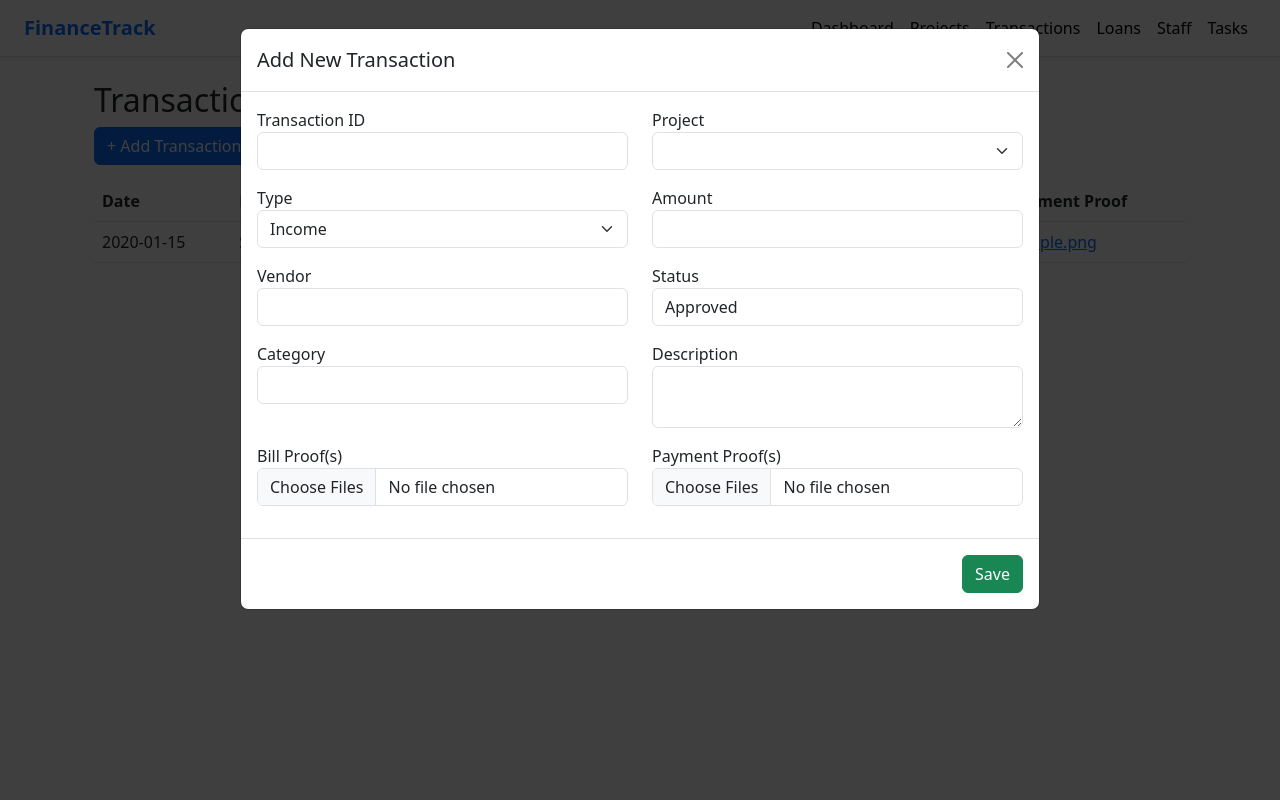
After one commit to Shyhu/Finance-Tracking, a Django app: page /transactions/ in a window 1280 px wide, after a click on "+ Add Transaction". The commit adds this page. Run offline with Django 5.2, Linux system fonts and the light colour scheme; data comes from the database, SQL or seed files in the repository; both versions use the stored data as it was after the commit; tables that the repository leaves empty hold one stand-in row (values such as "Sample post"); lists and menus that the app fills with data are empty.

Commit message:
craeted db for transaction and doing the front end

```diff
--- a/app1/admin.py
+++ b/app1/admin.py
@@ -1,4 +1,6 @@
 from django.contrib import admin
-from app1.models import Project
+from app1.models import Project,Transaction,Category
 # Register your models here.
 admin.site.register(Project)
+admin.site.register(Transaction)
+admin.site.register(Category)
--- a/app1/models.py
+++ b/app1/models.py
@@ -15,3 +15,39 @@ class Project(models.Model):
 
     def __str__(self):
         return self.name
+
+
+
+class Category(models.Model):
+    name = models.CharField(max_length=100)
+
+    def __str__(self):
+        return self.name
+
+
+class Transaction(models.Model):
+    TRANSACTION_TYPES = (
+        ('Income', 'Income'),
+        ('Expense', 'Expense'),
+    )
+
+    project = models.ForeignKey(Project, on_delete=models.CASCADE)
+    transaction_id = models.CharField(max_length=50)
+    type = models.CharField(max_length=10, choices=TRANSACTION_TYPES)
+    amount = models.DecimalField(max_digits=10, decimal_places=2)
+    vendor = models.CharField(max_length=100, blank=True, null=True)
+    status = models.CharField(max_length=50, default="Approved")
+    category = models.CharField(max_length=100)
+    description = models.TextField(blank=True, null=True)
+    created_at = models.DateTimeField(auto_now_add=True)
+
+    def __str__(self):
+        return f"{self.transaction_id} - {self.project.name}"
+
+class BillProof(models.Model):
+    transaction = models.ForeignKey(Transaction, on_delete=models.CASCADE, related_name='bill_proofs')
+    file = models.FileField(upload_to='bill_proofs/')
+
+class PaymentProof(models.Model):
+    transaction = models.ForeignKey(Transaction, on_delete=models.CASCADE, related_name='payment_proofs')
+    file = models.FileField(upload_to='payment_proofs/')
--- a/app1/views.py
+++ b/app1/views.py
@@ -50,3 +50,85 @@ from .models import Project
 def project_detail_view(request, pk):
     project = get_object_or_404(Project, pk=pk)
     return render(request, 'project_detail.html', {'project': project})
+
+
+
+from django.views.decorators.csrf import csrf_exempt
+from django.http import JsonResponse
+
+
+@csrf_exempt
+def project_update_ajax(request, pk):
+    project = get_object_or_404(Project, pk=pk)
+    if request.method == 'POST':
+        project.name = request.POST.get('name')
+        project.location = request.POST.get('location')
+        project.total_budget = request.POST.get('total_budget')
+        project.start_date = request.POST.get('start_date')
+        project.end_date = request.POST.get('end_date')
+        project.notes = request.POST.get('notes')
+        project.save()
+        return JsonResponse({'success': True})
+    return JsonResponse({'error': 'Invalid request'}, status=400)
+
+
+
+
+from django.shortcuts import render, redirect
+from django.contrib import messages
+from .forms import TransactionForm, FileUploadForm
+from .models import BillProof, PaymentProof
+
+def add_transaction(request):
+    if request.method == 'POST':
+        t_form = TransactionForm(request.POST)
+        f_form = FileUploadForm(request.POST, request.FILES)
+
+        if t_form.is_valid() and f_form.is_valid():
+            transaction = t_form.save()
+
+            for file in request.FILES.getlist('bill_proofs'):
+                BillProof.objects.create(transaction=transaction, file=file)
+
+            for file in request.FILES.getlist('payment_proofs'):
+                PaymentProof.objects.create(transaction=transaction, file=file)
+
+            messages.success(request, 'Transaction added successfully!')
+            return redirect('transaction')
+    else:
+        t_form = TransactionForm()
+        f_form = FileUploadForm()
+
+    return render(request, 'transaction.html', {'t_form': t_form, 'f_form': f_form})
+
+
+
+
+from django.shortcuts import render, redirect
+from django.http import JsonResponse
+from .models import Transaction, BillProof, PaymentProof
+from .forms import TransactionForm, FileUploadForm
+
+def transaction_list(request):
+    transactions = Transaction.objects.select_related('project').all()
+    return render(request, 'transaction.html', {'transactions': transactions})
+
+def add_transaction(request):
+    if request.method == 'POST':
+        form = TransactionForm(request.POST)
+        file_form = FileUploadForm(request.POST, request.FILES)
+        if form.is_valid() and file_form.is_valid():
+            transaction = form.save()
+
+            # Bill Proofs
+            for f in request.FILES.getlist('bill_proofs'):
+                BillProof.objects.create(transaction=transaction, file=f)
+
+            # Payment Proofs
+            for f in request.FILES.getlist('payment_proofs'):
+                PaymentProof.objects.create(transaction=transaction, file=f)
+
+            return JsonResponse({'success': True})
+        else:
+            return JsonResponse({'success': False, 'errors': form.errors})
+    return JsonResponse({'success': False, 'message': 'Invalid request'})
--- a/pms/urls.py
+++ b/pms/urls.py
@@ -22,5 +22,9 @@ urlpatterns = [
     path('', views.base, name='base'),
     path('projects/', views.project_list, name='project_list'),
     path('projects/<int:pk>/', views.project_detail_view, name='project-detail'),
+    path('project/<int:pk>/update/', views.project_update_ajax, name='project-update-ajax'),
+
+    path('transactions/', views.transaction_list, name='transaction_list'),
+    path('add-transaction/', views.add_transaction, name='add_transaction'),
 
 ]
--- /dev/null
+++ b/templates/transaction.html
@@ -0,0 +1,142 @@
+{% extends 'base.html' %}
+{% load static %}
+{% block content %}
+{% load static %}
+
+
+
+<div class="container mt-4">
+    <h2>Transactions</h2>
+    <button class="btn btn-primary" data-bs-toggle="modal" data-bs-target="#addTransactionModal">+ Add Transaction</button>
+
+    <table class="table mt-3">
+        <thead>
+            <tr>
+                <th>Date</th>
+                <th>Project</th>
+                <th>Description</th>
+                <th>Category</th>
+                <th>Amount</th>
+                <th>Type</th>
+                <th>Bill Proof</th>
+                <th>Payment Proof</th>
+            </tr>
+        </thead>
+        <tbody>
+            {% for txn in transactions %}
+                <tr>
+                    <td>{{ txn.created_at|date:"Y-m-d" }}</td>
+                    <td>{{ txn.project.name }}</td>
+                    <td>{{ txn.description }}</td>
+                    <td>{{ txn.category }}</td>
+                    <td>{{ txn.amount }}</td>
+                    <td>{{ txn.type }}</td>
+                    <td>
+                        {% for file in txn.bill_proofs.all %}
+                            <a href="{{ file.file.url }}">{{ file.file.name }}</a><br>
+                        {% endfor %}
+                    </td>
+                    <td>
+                        {% for file in txn.payment_proofs.all %}
+                            <a href="{{ file.file.url }}">{{ file.file.name }}</a><br>
+                        {% endfor %}
+                    </td>
+                </tr>
+            {% endfor %}
+        </tbody>
+    </table>
+</div>
+
+<!-- Modal -->
+<div class="modal fade" id="addTransactionModal" tabindex="-1" aria-labelledby="addTransactionModalLabel" aria-hidden="true">
+  <div class="modal-dialog modal-lg">
+    <form id="transactionForm" enctype="multipart/form-data">
+        <div class="modal-content">
+          <div class="modal-header">
+            <h5 class="modal-title">Add New Transaction</h5>
+            <button type="button" class="btn-close" data-bs-dismiss="modal" aria-label="Close"></button>
+          </div>
+          <div class="modal-body row">
+            {% csrf_token %}
+            <div class="col-md-6 mb-3">
+                <label>Transaction ID</label>
+                <input type="text" name="transaction_id" class="form-control">
+            </div>
+            <div class="col-md-6 mb-3">
+                <label>Project</label>
+                <select name="project" class="form-select">
+                    {% for project in projects %}
+                        <option value="{{ project.id }}">{{ project.name }}</option>
+                    {% endfor %}
+                </select>
+            </div>
+            <div class="col-md-6 mb-3">
+                <label>Type</label>
+                <select name="type" class="form-select">
+                    <option value="Income">Income</option>
+                    <option value="Expense">Expense</option>
+                </select>
+            </div>
+            <div class="col-md-6 mb-3">
+                <label>Amount</label>
+                <input type="number" step="0.01" name="amount" class="form-control">
+            </div>
+            <div class="col-md-6 mb-3">
+                <label>Vendor</label>
+                <input type="text" name="vendor" class="form-control">
+            </div>
+            <div class="col-md-6 mb-3">
+                <label>Status</label>
+                <input type="text" name="status" class="form-control" value="Approved">
+            </div>
+            <div class="col-md-6 mb-3">
+                <label>Category</label>
+                <input type="text" name="category" class="form-control">
+            </div>
+            <div class="col-md-6 mb-3">
+                <label>Description</label>
+                <textarea name="description" class="form-control"></textarea>
+            </div>
+            <div class="col-md-6 mb-3">
+                <label>Bill Proof(s)</label>
+                <input type="file" name="bill_proofs" class="form-control" multiple>
+            </div>
+            <div class="col-md-6 mb-3">
+                <label>Payment Proof(s)</label>
+                <input type="file" name="payment_proofs" class="form-control" multiple>
+            </div>
+          </div>
+          <div class="modal-footer">
+            <button type="submit" class="btn btn-success">Save</button>
+          </div>
+        </div>
+    </form>
+  </div>
+</div>
+
+<script>
+    $('#transactionForm').submit(function(e){
+        e.preventDefault();
+        let formData = new FormData(this);
+
+        $.ajax({
+            type: 'POST',
+            url: '{% url "add_transaction" %}',
+            data: formData,
+            processData: false,
+            contentType: false,
+            success: function(response){
+                if(response.success){
+                    location.reload();
+                } else {
+                    alert("Error saving transaction.");
+                }
+            }
+        });
+    });
+</script>
+
+<script src="https://cdn.jsdelivr.net/npm/bootstrap@5.3.0/dist/js/bootstrap.bundle.min.js"></script>
+
+
+{% endblock %}
```
Also changed, not shown: app1/forms.py (+15 -0 lines), templates/project.html (+104 -2 lines), app1/migrations/0001_initial.py, db.sqlite3.
